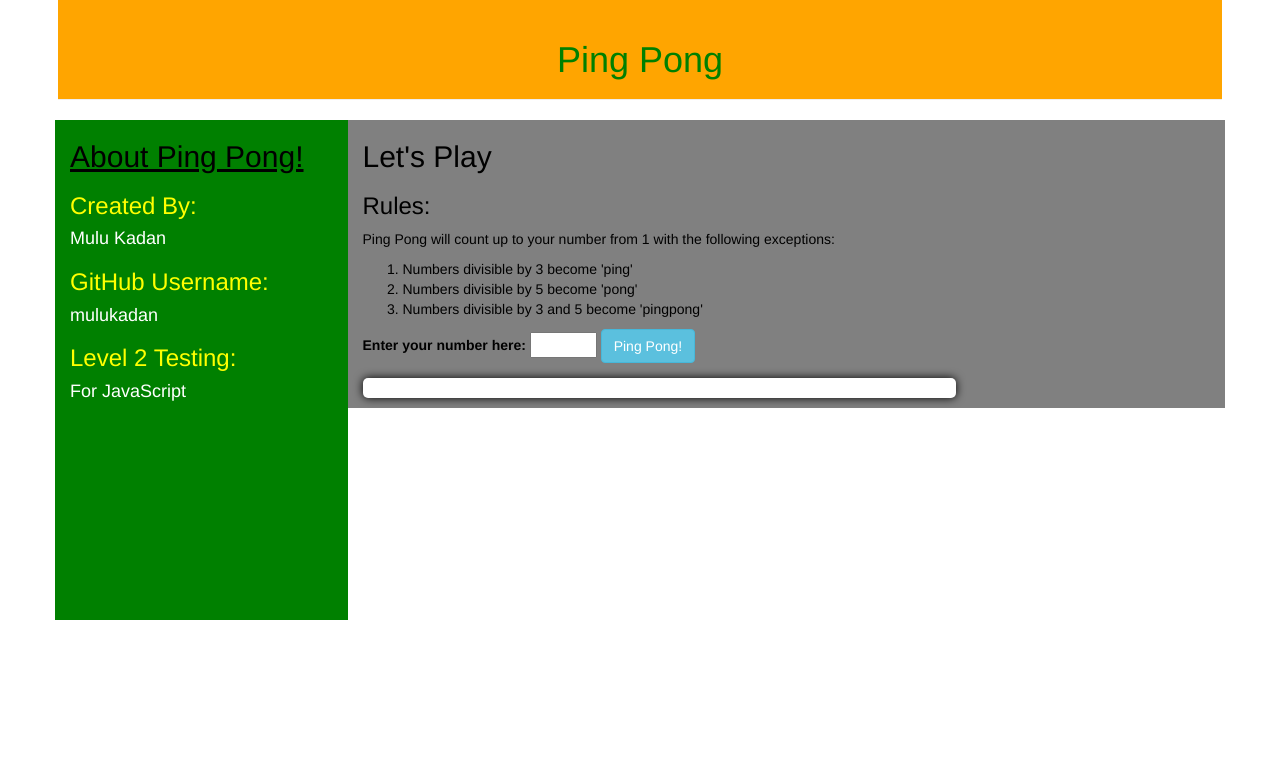
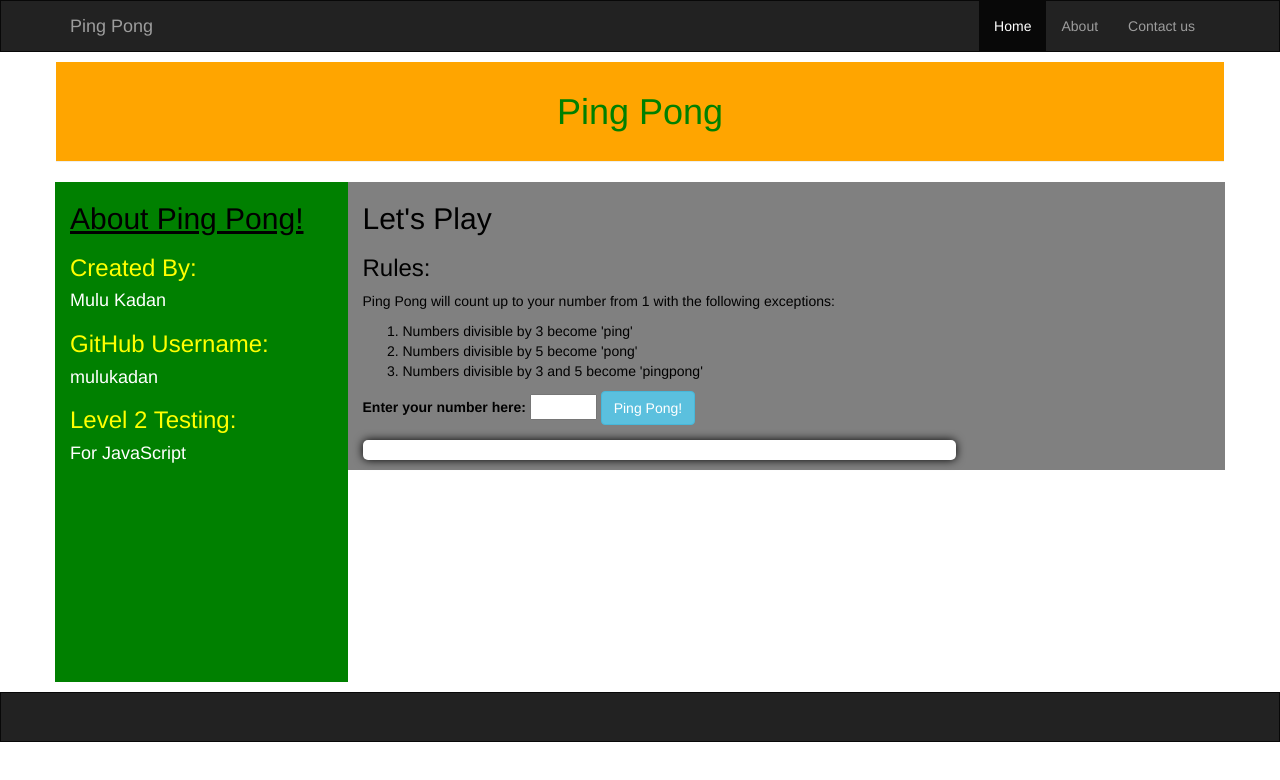
Before and after one commit to mulukadan/lykinsprings, a plain HTML site: page index.html in a window 1280 px wide. Drawn offline with Linux system fonts and the light colour scheme.

Commit message:
added navbar

```diff
--- a/css/styles.css
+++ b/css/styles.css
@@ -1,12 +1,17 @@
+.navbar{
+  border-radius: 0px;
+
+  color: black;
+}
 .page-header{
   height: 100px;
   background-color: orange;
   color: green;
   text-align: center;
-  padding-top: 20px;
-  margin-top: 0px;
-  margin-left: -12px;
-  margin-right: -12px;
+  padding-top: 10px;
+  margin-top: -10px;
+  margin-left: -14px;
+  margin-right: -14px;
 }
 .sidebar{
   height: 500px;
@@ -25,6 +30,7 @@
   height: auto;
   background-color: grey;
   color: black;
+  margin-bottom: 0px;
 }
 #results{
   background-color: white;
@@ -40,3 +46,8 @@
   padding: 5px;
   margin-bottom: 10px;
 }
+.footer{
+  margin-top: 10px;
+  margin-bottom: 0px;
+
+}
--- a/index.html
+++ b/index.html
@@ -6,9 +6,30 @@
     <link href="css/bootstrap.css" rel="stylesheet" type="text/css">
     <link href="css/styles.css" rel="stylesheet" type="text/css">
     <script src="js/jquery-3.2.0.min.js"></script>
+    <script type="text/javascript" src="js/bootstrap.min.js"></script>
     <script src="js/scripts.js"></script>
+
   </head>
   <body>
+    <nav class="navbar navbar-inverse">
+      <div class="container">
+        <div class="navbar-header">
+          <button type="button" class="navbar-toggle" data-toggle="collapse" data-target="#myNavbar">
+            <span class="icon-bar"></span>
+            <span class="icon-bar"></span>
+            <span class="icon-bar"></span>
+          </button>
+          <a class="navbar-brand" href="#">Ping Pong</a>
+        </div>
+        <div class="collapse navbar-collapse" id="myNavbar">
+          <ul class="nav navbar-nav navbar-right">
+            <li class="active"><a href="#">Home</a></li>
+            <li><a href="#">About</a></li>
+            <li><a href="#">Contact us</a></li>
+          </ul>
+        </div>
+      </div>
+    </nav>
     <div class="container">
       <header class="page-header">
         <h1>Ping Pong</h1>
@@ -51,6 +72,6 @@
 
 
     </div>
-
+    <div class="navbar navbar-inverse navbar-static-bottom footer" role="navigation">
   </body>
 </html>
```
